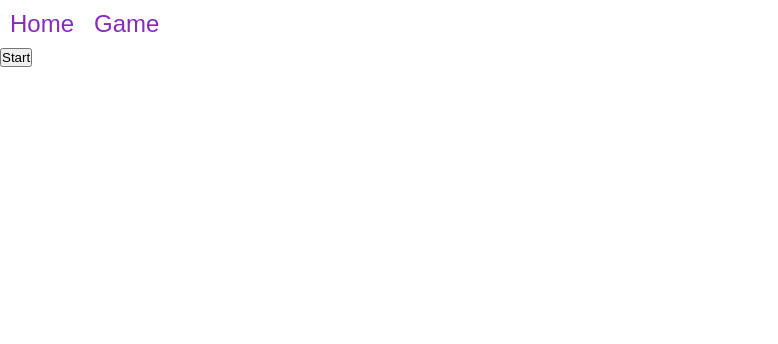
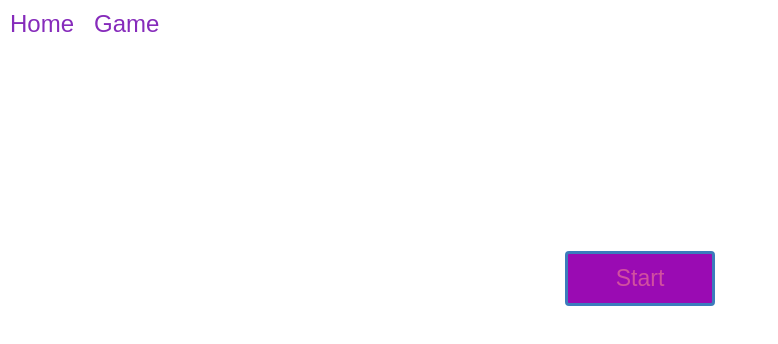
Before and after one commit to sergJess/ToukaEscape, a Next.js app: page /game in a window 1280 px wide. Shown: the top 344 px of the page, without its empty margins (0-778 px from the left). Built offline with nearby package versions, Linux system fonts and the light colour scheme.

Commit message:
feat: add component Button with styles

```diff
--- a/src/app/game/game.module.css
+++ b/src/app/game/game.module.css
@@ -0,0 +1,11 @@
+.page {
+  padding: 6px 5px;
+}
+
+.button__container {
+  display: flex;
+  justify-content: center;
+  align-items: center;
+  min-height: 56vh;
+  min-height: 56dvh;
+}
--- a/src/app/game/page.tsx
+++ b/src/app/game/page.tsx
@@ -2,8 +2,10 @@ import { Button } from "../../components/Button/Button";
 import styles from "./game.module.css";
 export default function Game() {
   return (
-    <div>
-      <Button text="Start"></Button>
+    <div className={styles.page}>
+      <div className={styles.button__container}>
+        <Button text="Start"></Button>
+      </div>
     </div>
   );
 }
--- a/src/components/Button/Button.tsx
+++ b/src/components/Button/Button.tsx
@@ -3,11 +3,18 @@ type ButtonProps = {
   text?: string;
   onClick?: () => void;
   type?: "button" | "submit" | "reset";
+  className?: string;
 };
-export function Button(props: ButtonProps) {
+export function Button({
+  text,
+  onClick,
+  type = "button",
+  className = "",
+}: ButtonProps) {
+  const combinedClasses = `${styles.start} ${className}`.trim();
   return (
-    <button onClick={props.onClick} type={props.type || "button"}>
-      {props.text}
+    <button onClick={onClick} type={type} className={combinedClasses}>
+      {text}
     </button>
   );
 }
--- a/src/components/Button/button.module.css
+++ b/src/components/Button/button.module.css
@@ -0,0 +1,16 @@
+.button {
+  padding: 0;
+  margin: 0;
+  outline: none;
+}
+
+.start {
+  width: 150px;
+  height: 55px;
+  border: 3px solid #3b7cbc;
+  border-radius: 4px;
+  cursor: pointer;
+  font-size: 23px;
+  background-color: rgb(154, 11, 179);
+  color: #d150a0;
+}
```
